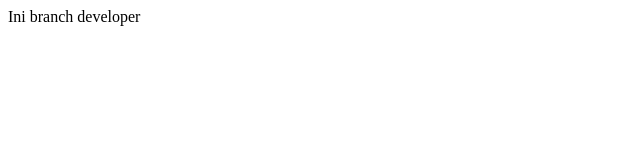
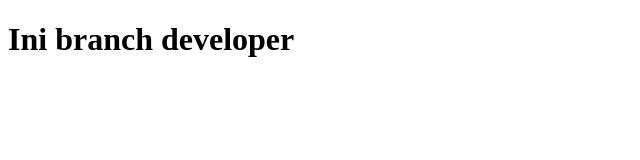
Before and after one commit to nuruslaily/pelatihan, a plain HTML site: page index.html in a window 1280 px wide. Shown: the whole page, without its empty margins (0-640 px from the left). Drawn offline with Linux system fonts and the light colour scheme.

Commit message:
tag h1 developer

```diff
--- a/index.html
+++ b/index.html
@@ -7,6 +7,6 @@
     <title>Document</title>
   </head>
   <body>
-    Ini branch developer
+    <h1>Ini branch developer</h1>
   </body>
 </html>
```
